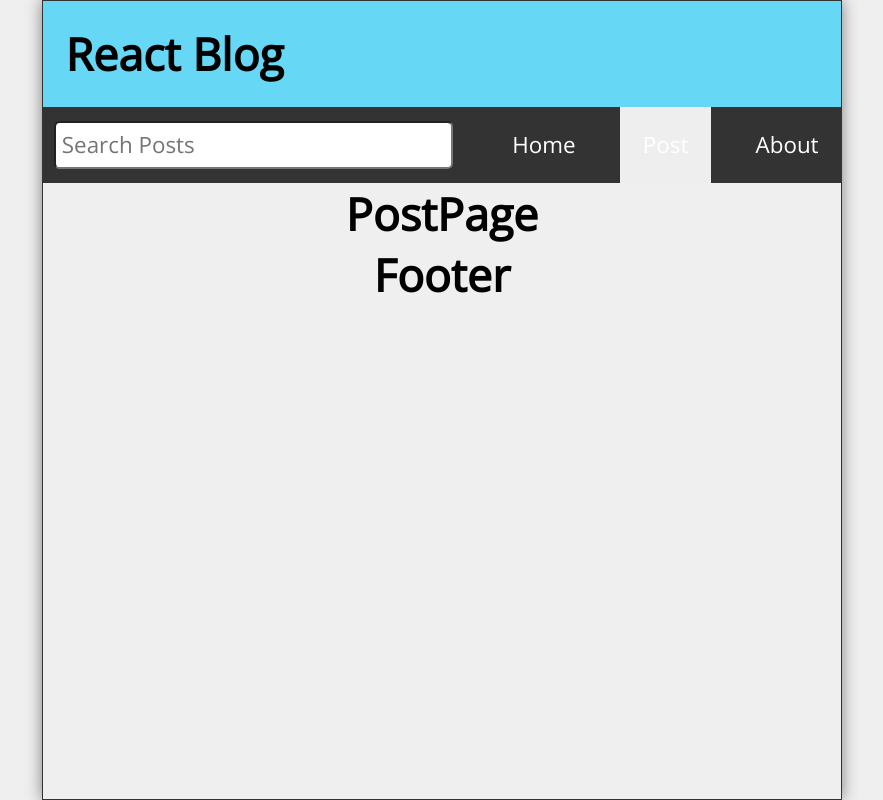
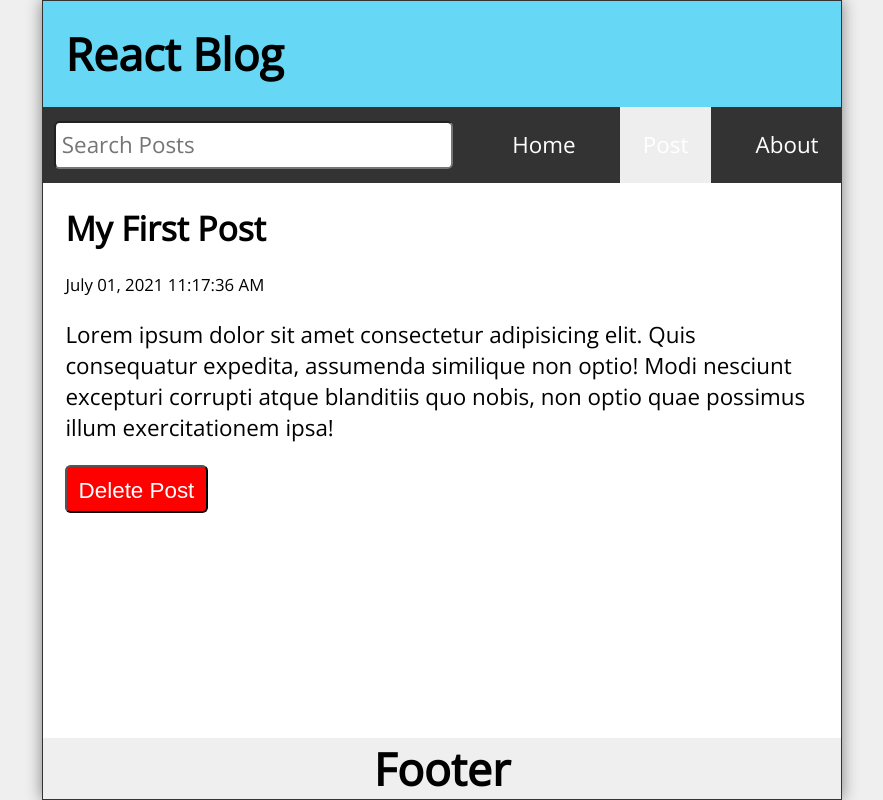
Before and after one commit to ArnarQlok/react-blog-code-along, a React (Vite) app: page /post/1 in a window 1280 px wide. Shown: the whole page, without its empty margins (198-1081 px from the left). Built offline with nearby package versions, Linux system fonts and the light colour scheme.

Commit message:
Added PostPage and delete function

```diff
--- a/src/App.jsx
+++ b/src/App.jsx
@@ -42,6 +42,13 @@
   ]);
   const [search, setSearch] = useState("");
   const [searchResults, setSearchResults] = useState([]);
+  const navigate = useNavigate();
+
+  const handleDelete = (id) => {
+    const postsList = posts.filter((post) => post.id !== id);
+    setPosts(postsList);
+    navigate("/");
+  };
   return (
     <div className="App">
       <Header title="React Blog" />
@@ -49,7 +56,10 @@
       <Routes>
         <Route path="/" element={<Home posts={posts} />} />
         <Route path="/post" element={<NewPost />} />
-        <Route path="/post/:id" element={<PostPage />} />
+        <Route
+          path="/post/:id"
+          element={<PostPage posts={posts} handleDelete={handleDelete} />}
+        />
         <Route path="/about" element={<About />} />
         <Route path="*" element={<Missing />} />
       </Routes>
--- a/src/PostPage.jsx
+++ b/src/PostPage.jsx
@@ -1,10 +1,30 @@
-import React from "react";
+import { useParams, Link } from "react-router-dom";
 
-const PostPage = () => {
+const PostPage = ({ posts, handleDelete }) => {
+  const { id } = useParams();
+  const post = posts.find((post) => post.id.toString() === id);
   return (
-    <div>
-      <h1>PostPage</h1>
-    </div>
+    <main className="PostPage">
+      <article className="post">
+        {post && (
+          <>
+            <h2>{post.title}</h2>
+            <p className="postDate">{post.datetime}</p>
+            <p className="postBody">{post.body}</p>
+            <button onClick={() => handleDelete(post.id)}>Delete Post</button>
+          </>
+        )}
+        {!post && (
+          <>
+            <h2>Post not found</h2>
+            <p>Well, that's disappointing</p>
+            <p>
+              <Link to="/">Visit Our HomePage</Link>
+            </p>
+          </>
+        )}
+      </article>
+    </main>
   );
 };
 
```
